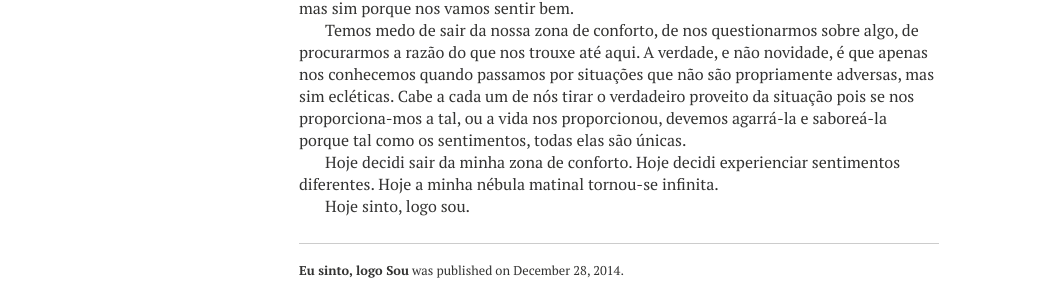
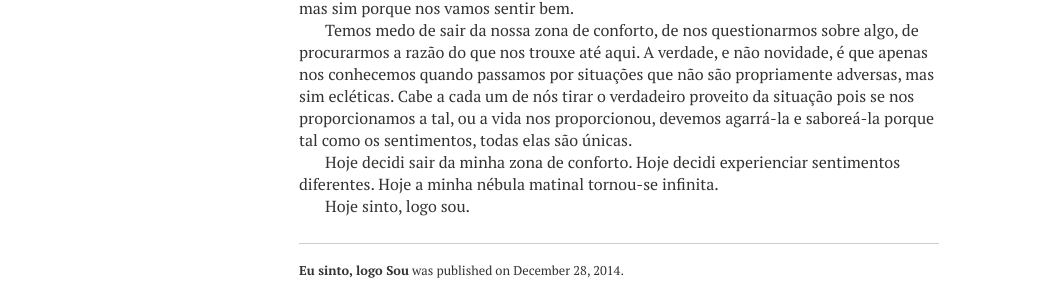
Before and after one commit to luiscspinho/luiscspinho.github.io, a Jekyll site: the page built from _posts/2014-12-28-Eu-sinto.md, in a window 1280 px wide. Shown: the part 1037-1338 px from the top of the page, without its empty margins (21-1065 px from the left). Built offline with Jekyll 4.4.1, drawn with Linux system fonts in a browser that asks for light colours; nearby versions of some CDN libraries; comment, search, counter and statistics services are not loaded.

Commit message:
fix typo

```diff
--- a/_posts/2014-12-28-Eu-sinto.md
+++ b/_posts/2014-12-28-Eu-sinto.md
@@ -19,7 +19,7 @@ Mas há.
 Somos moldados por sentimentos mas apenas os mais fortes sobre nós prevalecem, construindo o Eu de hoje. Eu não sou o que a sociedade, ou o que o meu tio fez de mim. É verdade que todas as pessoas ajudaram com uma peça do meu puzzle, completando-o cada vez mais, mas não é a pessoa que me moldou, é o sentimento que ela teve sobre mim. Como não dizemos que gostamos de ir à praia porque vamos ficar cheios de areia ou sal, mas sim porque nos vamos sentir bem.
 
 
-Temos medo de sair da nossa zona de conforto, de nos questionarmos sobre algo, de procurarmos a razão do que nos trouxe até aqui. A verdade, e não novidade, é que apenas nos conhecemos quando passamos por situações que não são propriamente adversas, mas sim ecléticas. Cabe a cada um de nós tirar o verdadeiro proveito da situação pois se nos proporciona-mos a tal, ou a vida nos proporcionou, devemos agarrá-la e saboreá-la porque tal como os sentimentos, todas elas são únicas.
+Temos medo de sair da nossa zona de conforto, de nos questionarmos sobre algo, de procurarmos a razão do que nos trouxe até aqui. A verdade, e não novidade, é que apenas nos conhecemos quando passamos por situações que não são propriamente adversas, mas sim ecléticas. Cabe a cada um de nós tirar o verdadeiro proveito da situação pois se nos proporcionamos a tal, ou a vida nos proporcionou, devemos agarrá-la e saboreá-la porque tal como os sentimentos, todas elas são únicas.
 
 
 Hoje decidi sair da minha zona de conforto. Hoje decidi experienciar sentimentos diferentes. Hoje a minha nébula matinal tornou-se infinita.
```
